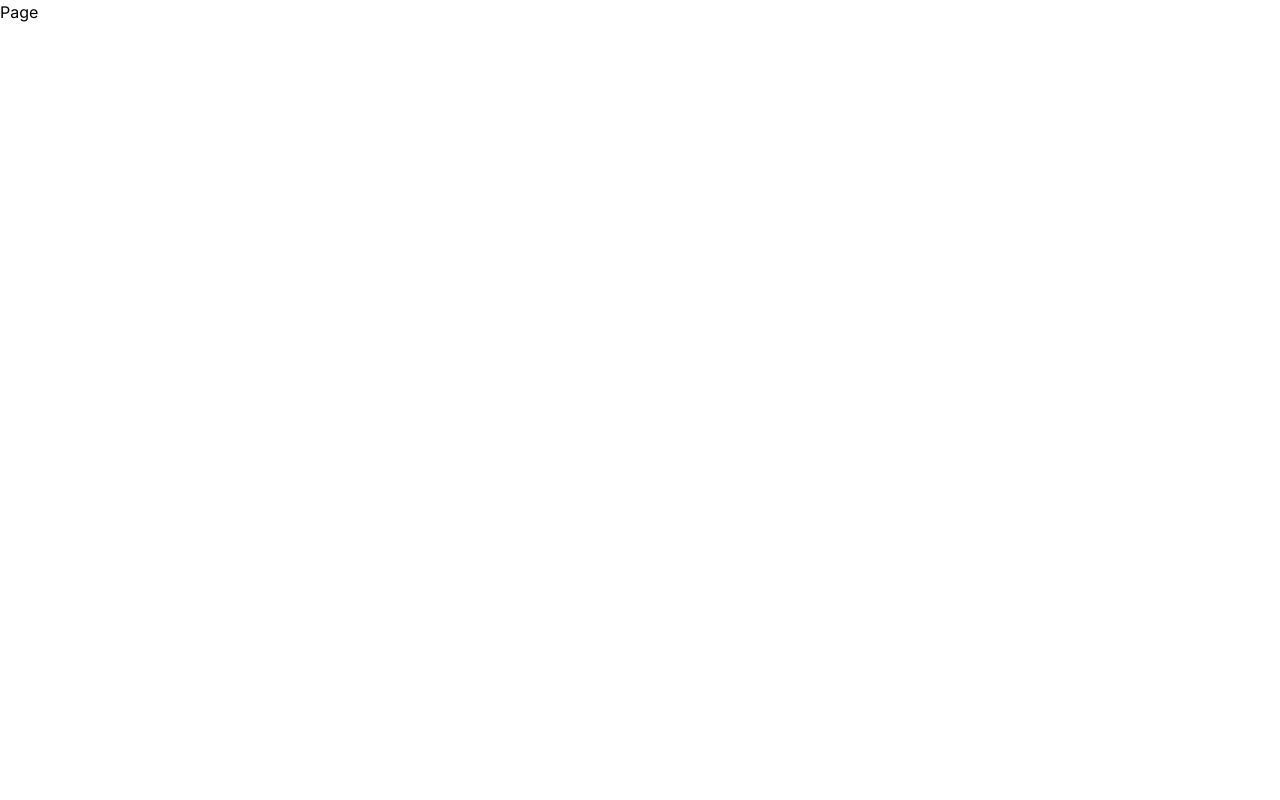
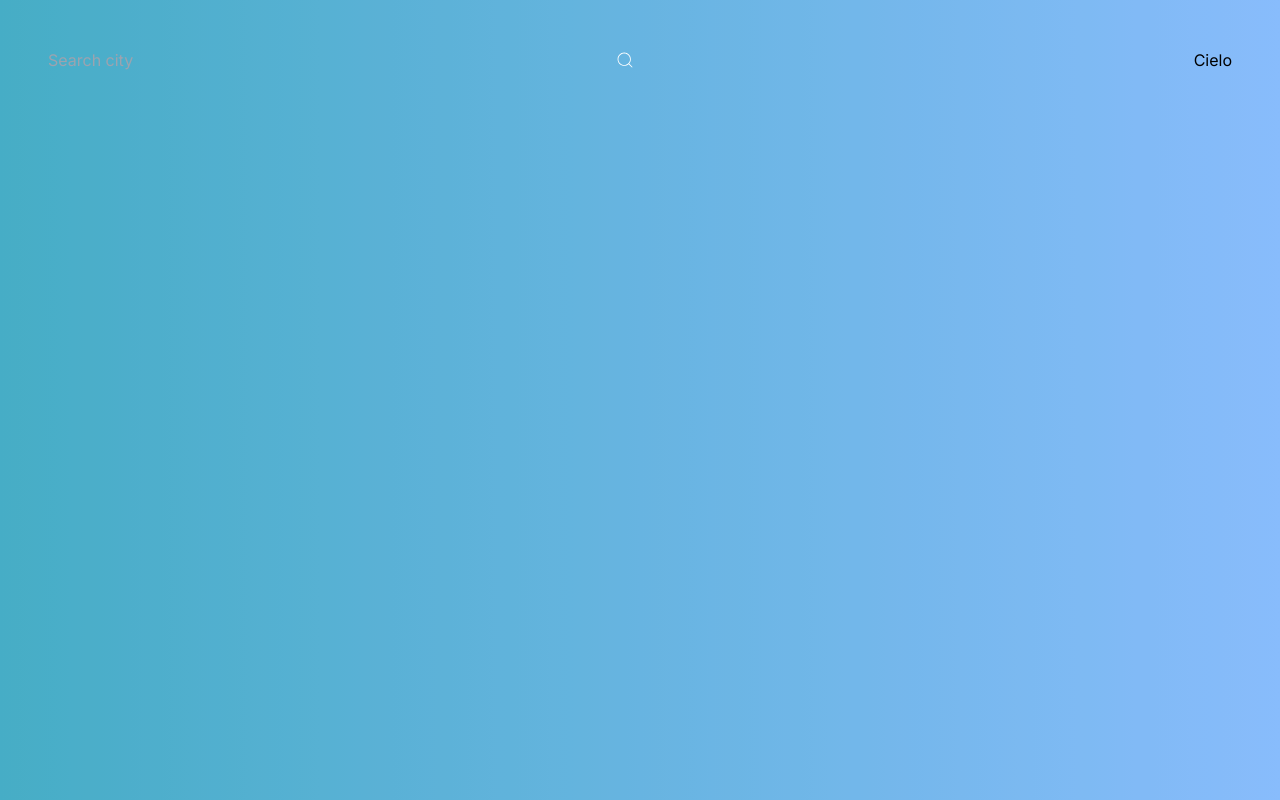
Before and after one commit to Shubhodeep100/Cielo, a Next.js app: page / in a window 1280 px wide. Built offline with nearby package versions, Linux system fonts and the light colour scheme.

Commit message:
Search UI

```diff
--- /dev/null
+++ b/app/component/Input.tsx
@@ -0,0 +1,15 @@
+"use client"
+import { CiSearch } from "react-icons/ci";
+const Input = () => {
+
+
+
+  return (
+    <form className="flex items-center md:w-2/4 w-full">
+      <input type="text" placeholder="Search city" className="rounded-md w-full bg-transparent" />
+      <div className="ml-[-25px] text-white cursor-pointer "><CiSearch className="font-bold text-xl" /></div>
+    </form>
+  )
+}
+
+export default Input
--- a/app/page.tsx
+++ b/app/page.tsx
@@ -1,8 +1,17 @@
+"use client"
+
+import Input from "./component/Input";
 
 const Home = () => {
   return (
-    <div>
-      Page
+    <div className="bg-cover bg-gradient-to-r from-cyan-600 to-blue-400 h-screen">
+      <div className="bg-white/25 w-full flex flex-col h-full">
+        {/* Input And Logo */}
+        <div className="flex flex-col justify-between items-center p-12 md:flex-row">
+          <Input />
+          <h1>Cielo</h1>
+        </div>
+      </div>
     </div>
   );
 }
```
Also changed, not shown: package.json (+4 -3 lines), 1 other file (tests, documents, lock files or other folders).
